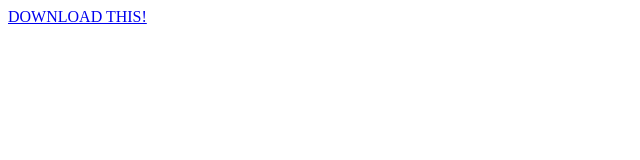
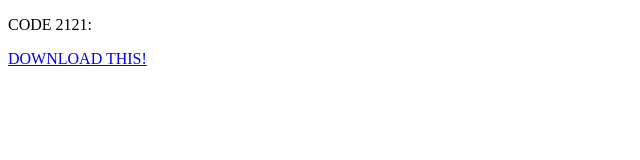
Before and after one commit to sephbin/unsw_scripts, a plain HTML site: page index.html in a window 1280 px wide. Shown: the whole page, without its empty margins (0-640 px from the left). Drawn offline with Linux system fonts and the light colour scheme.

Commit message:
Final Touches

```diff
--- a/index.html
+++ b/index.html
@@ -4,6 +4,7 @@
 	<title></title>
 </head>
 <body>
+<p>CODE 2121:</p>
 <a href="CODE%202121/Assignment%204/Assignment%204.pdf" download>DOWNLOAD THIS!</a>
 </body>
 </html>
```
